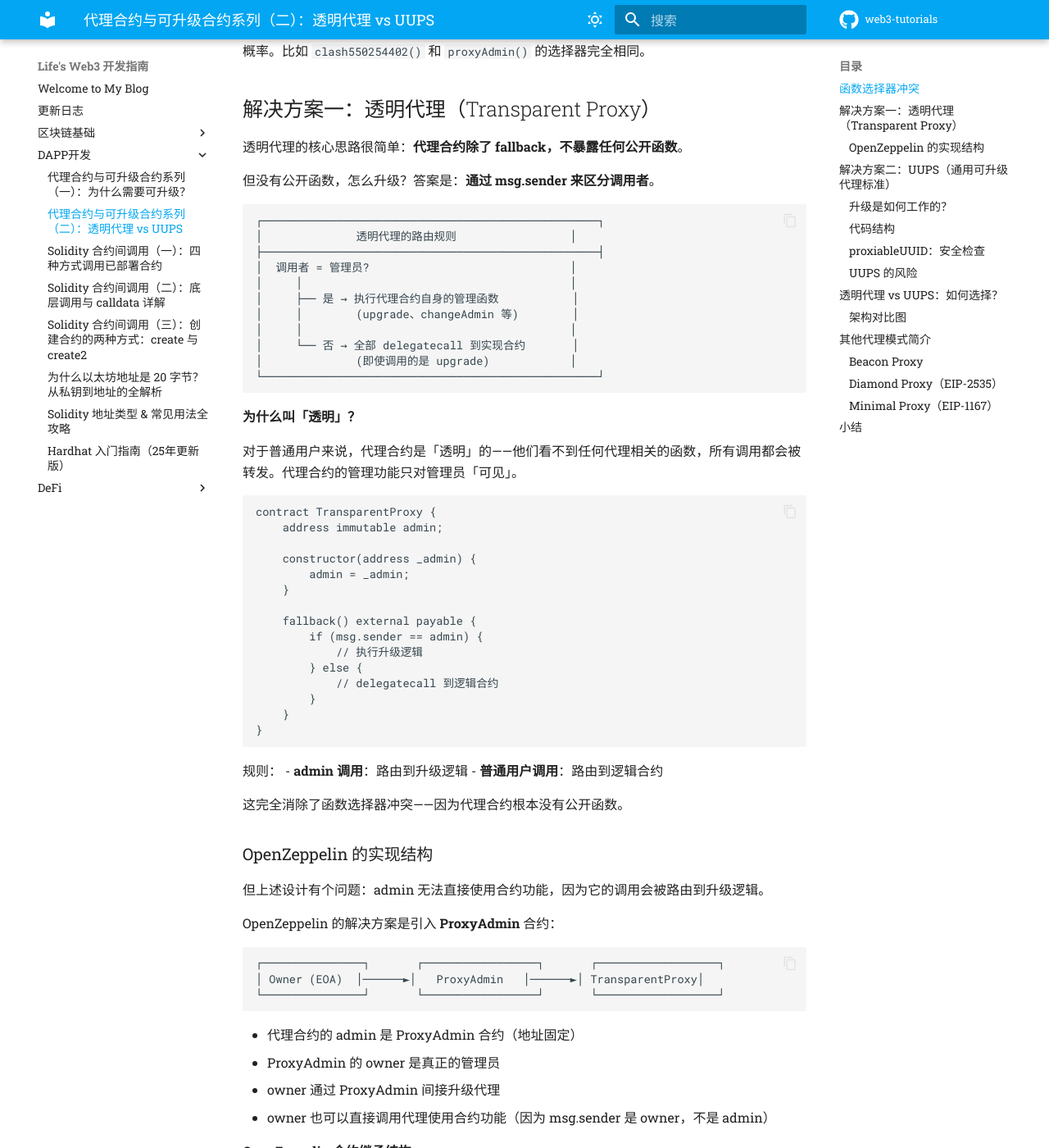
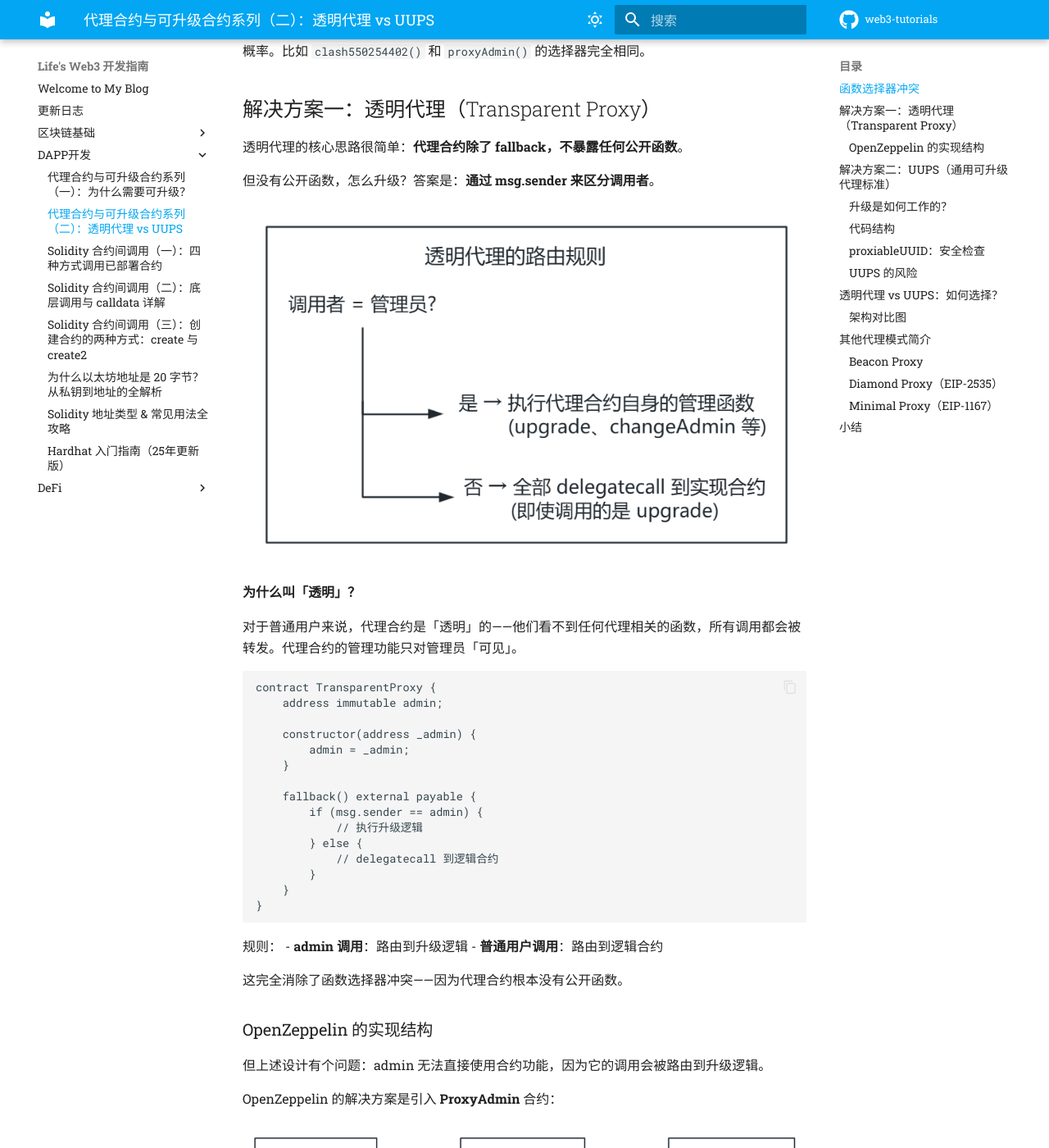
Before and after one commit to lifefindsitsway/web3-tutorials, an MkDocs documentation site: the page built from docs/web3/dapp/solidity_proxy_upgrade_series_part2_251230.md, in a window 1280 px wide and 1400 px high, scrolled down 927 px. Shown: the whole window at 82% size. Built offline with MkDocs 1.6.1 and Material for MkDocs 9.7.7, drawn with Linux system fonts in a browser that asks for light colours; comment, search, counter and statistics services are not loaded; some of the changed text lies outside the part shown.

Commit message:
将ASCII图换成PNG格式图片

````diff
--- a/docs/web3/dapp/solidity_proxy_upgrade_series_part2_251230.md
+++ b/docs/web3/dapp/solidity_proxy_upgrade_series_part2_251230.md
@@ -42,19 +42,7 @@
 
 但没有公开函数，怎么升级？答案是：**通过 msg.sender 来区分调用者**。
 
-```
-┌──────────────────────────────────────────────────┐
-│              透明代理的路由规则                 │
-├──────────────────────────────────────────────────┤
-│  调用者 = 管理员?                              │
-│     │                                        │
-│     ├── 是 → 执行代理合约自身的管理函数           │
-│     │        (upgrade、changeAdmin 等)        │
-│     │                                        │
-│     └── 否 → 全部 delegatecall 到实现合约       │
-│              (即使调用的是 upgrade)            │
-└──────────────────────────────────────────────────┘
-```
+![透明代理的路由规则](./../../assets/images/solidity_proxy_upgrade_series_part2_251230_1.png)
 
 **为什么叫「透明」？**
 
@@ -90,11 +78,7 @@
 
 OpenZeppelin 的解决方案是引入 **ProxyAdmin** 合约：
 
-```
-┌───────────────┐       ┌─────────────────┐       ┌──────────────────┐
-│ Owner (EOA)  │──────►│   ProxyAdmin   │──────►│ TransparentProxy│
-└───────────────┘       └─────────────────┘       └──────────────────┘
-```
+![ProxyAdmin](./../../assets/images/solidity_proxy_upgrade_series_part2_251230_2.png)
 
 - 代理合约的 admin 是 ProxyAdmin 合约（地址固定）
 - ProxyAdmin 的 owner 是真正的管理员
@@ -147,14 +131,7 @@
 
 UUPS（ERC-1822）采用了不同的策略：**把升级逻辑放在逻辑合约中**。
 
-```
-┌─────────────────────┐            ┌─────────────────────┐
-│    UUPSProxy      │            │    Implementation │
-│                   │            │                   │
-│ - 只有 fallback    │◄──────────► │  - 业务逻辑        │
-│ - 无升级逻辑        │delegatecall│  - upgrade() 函数  │
-└─────────────────────┘            └─────────────────────┘
-```
+![UUPS](./../../assets/images/solidity_proxy_upgrade_series_part2_251230_3.png)
 
 ### 升级是如何工作的？
 
@@ -276,43 +253,7 @@
 
 ### 架构对比图
 
-```
-【透明代理架构】
-
-  用户                    Owner
-   │                        │
-   ▼                        ▼
-┌──────────────────┐    ┌─────────────┐
-│ TransparentProxy│◄── │ ProxyAdmin │
-│                 │    └─────────────┘
-│  检查 msg.sender │
-│  ├─ admin → 升级 │
-│  └─ 其他 → 转发   │
-└────────┬─────────┘
-         │ delegatecall
-         ▼
-┌──────────────────┐
-│ Implementation  │  ← 纯业务逻辑
-└──────────────────┘
-
-
-【UUPS 架构】
-
-  用户 / Admin
-       │
-       ▼
-┌──────────────────┐
-│   UUPSProxy     │  ← 极简，只有 fallback
-└────────┬─────────┘
-        │ delegatecall
-        ▼
-┌──────────────────┐
-│  Implementation │  ← 业务逻辑 + 升级逻辑
-│                 │
-│  upgradeTo()    │
-│  _authorizeUpgrade()
-└──────────────────┘
-```
+![架构对比图](./../../assets/images/solidity_proxy_upgrade_series_part2_251230_4.png)
 
 ## 其他代理模式简介
 
````
Also changed, not shown: docs/web3/dapp/solidity_proxy_upgrade_series_part1_251229.md (+4 -12 lines), docs/assets/images/solidity_proxy_upgrade_series_part1_251229_1.png, docs/assets/images/solidity_proxy_upgrade_series_part1_251229_2.png, docs/assets/images/solidity_proxy_upgrade_series_part1_251229_3.png, docs/assets/images/solidity_proxy_upgrade_series_part1_251229_4.png (added), docs/assets/images/solidity_proxy_upgrade_series_part2_251230_1.png (added), docs/assets/images/solidity_proxy_upgrade_series_part2_251230_2.png (added), docs/assets/images/solidity_proxy_upgrade_series_part2_251230_3.png (added), docs/assets/images/solidity_proxy_upgrade_series_part2_251230_4.png (added).
